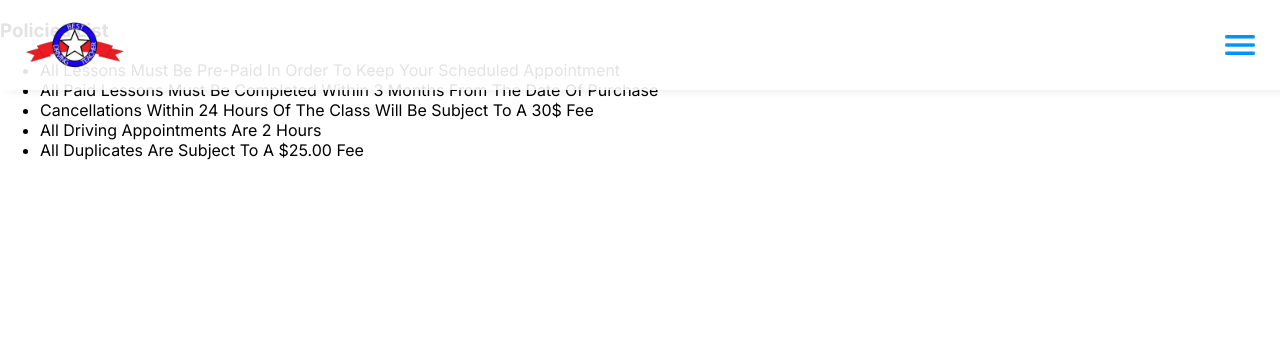
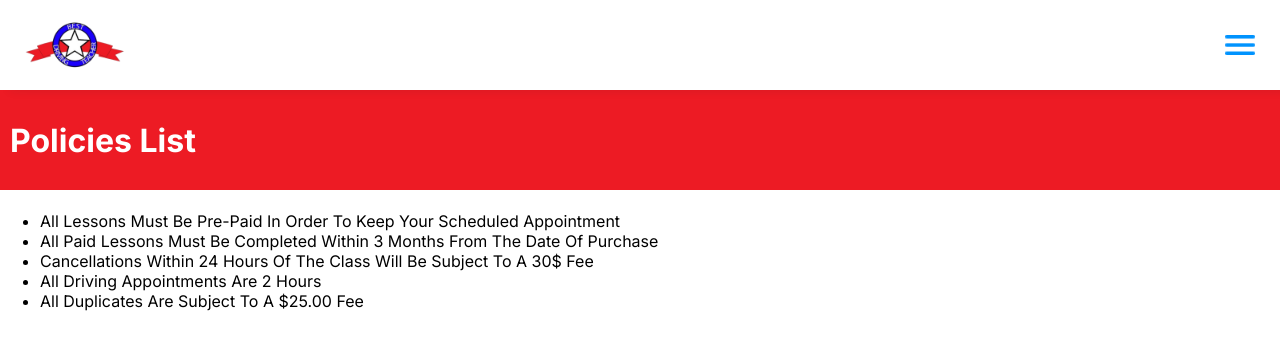
Before and after one commit to mannysanz715/BestDrivingTeacherFront, a React (Vite) app: page /policies in a window 1280 px wide. Shown: the top 350 px of the page. Built offline with nearby package versions, Linux system fonts and the light colour scheme.

Commit message:
Start Policies Styling. Heading and Margin

```diff
--- a/src/components/Policies/Policies.css
+++ b/src/components/Policies/Policies.css
@@ -0,0 +1,17 @@
+.policies-container{
+  margin-top: 90px;
+
+}
+
+.policies-heading{
+  background-color: var(--red-color);
+  width: 100%;
+  height: 80px;
+  padding: 10px;
+  color: white;
+  display: flex;
+  align-items: center;
+}
+.policies-list{
+
+}
--- a/src/components/Policies/Policies.jsx
+++ b/src/components/Policies/Policies.jsx
@@ -1,15 +1,16 @@
+import './Policies.css'
 const Policies = () => {
   return (
-    <>
-      <h3>Policies List</h3>
-      <ul>
-        <li>All Lessons Must Be Pre-Paid In Order To Keep Your Scheduled Appointment</li>
+    <div className='policies-container'>
+      <h1 className='policies-heading'>Policies List</h1>
+      <ul className="policies-list">
+        <li className="policy-item">All Lessons Must Be Pre-Paid In Order To Keep Your Scheduled Appointment</li>
         <li>All Paid Lessons Must Be Completed Within 3 Months From The Date Of Purchase</li>
         <li>Cancellations Within 24 Hours Of The Class Will Be Subject To A 30$ Fee</li>
         <li>All Driving Appointments Are 2 Hours</li>
         <li>All Duplicates Are Subject To A $25.00 Fee</li>
       </ul>
-    </>
+    </div>
 )
 }
 
```
